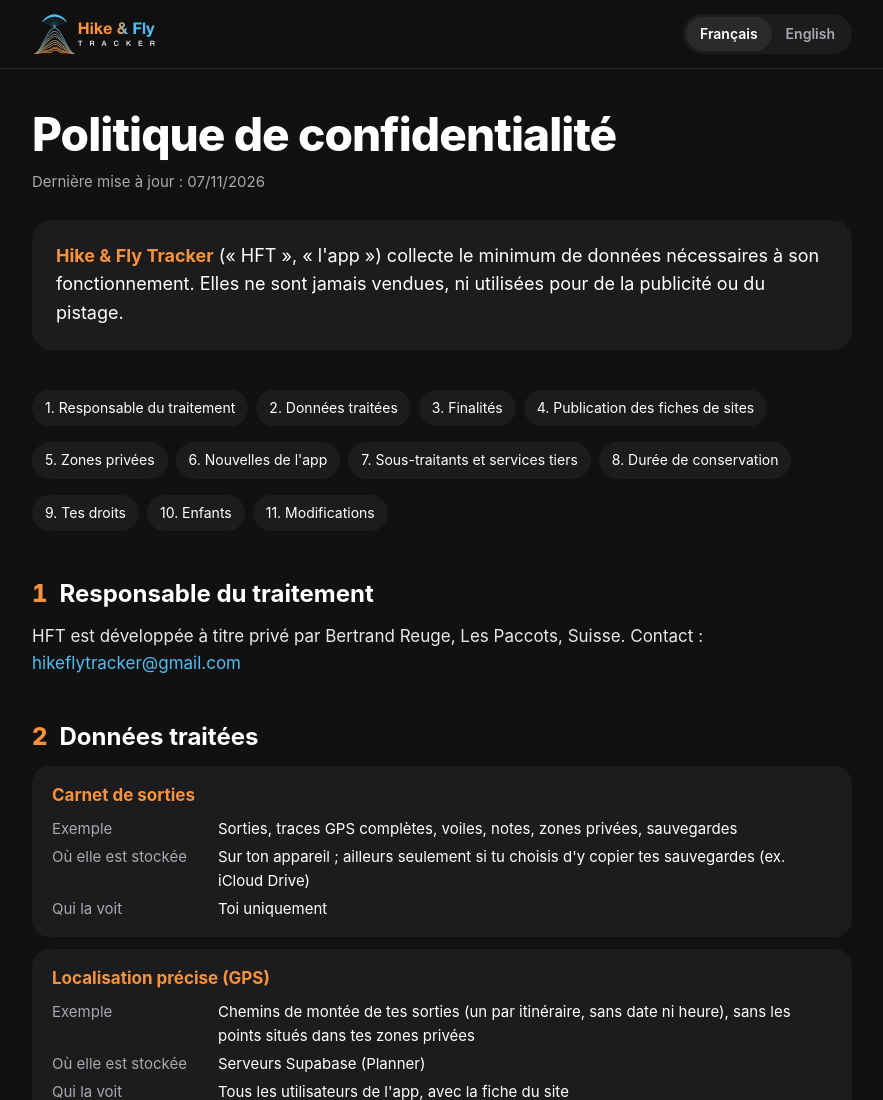
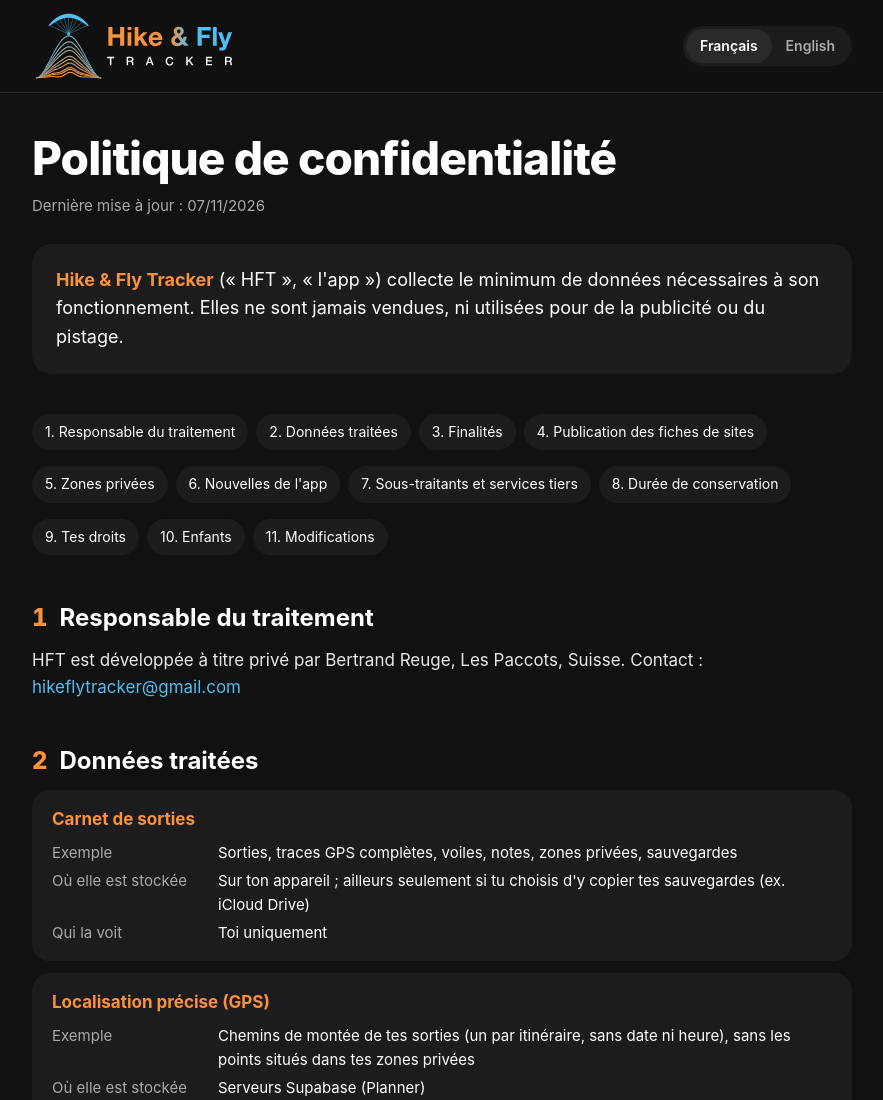
Before and after one commit to bcm92r2hps-tech/hikeflytrackerweb, a plain HTML site: page index.html in a window 1280 px wide. Shown: the top 1100 px of the page, without its empty margins (198-1081 px from the left). Drawn offline with Linux system fonts and the light colour scheme.

Commit message:
Add files via upload

```diff
--- a/style.css
+++ b/style.css
@@ -4,8 +4,8 @@ html{-webkit-text-size-adjust:100%}
 body{margin:0;background:var(--fond);color:var(--texte);font:17px/1.6 -apple-system,BlinkMacSystemFont,"Helvetica Neue",Helvetica,Arial,sans-serif}
 a{color:var(--bleu);text-decoration:none}a:hover{text-decoration:underline}
 .entete{position:sticky;top:0;z-index:5;background:rgba(17,17,17,.85);backdrop-filter:saturate(180%) blur(14px);-webkit-backdrop-filter:saturate(180%) blur(14px);border-bottom:1px solid var(--trait)}
-.entete .dedans{max-width:860px;margin:0 auto;padding:12px 20px;display:flex;align-items:center;justify-content:space-between;gap:16px}
-.entete img{height:44px;width:auto;display:block}
+.entete .dedans{max-width:860px;margin:0 auto;padding:10px 20px;display:flex;align-items:center;justify-content:space-between;gap:16px}
+.entete img{height:72px;width:auto;display:block}
 .langues{display:flex;background:var(--carte);border-radius:999px;padding:3px}
 .langues a{color:var(--gris);font-size:14px;font-weight:600;padding:6px 14px;border-radius:999px}
 .langues a.active{background:var(--carte2);color:var(--texte)}
@@ -31,4 +31,4 @@ li{margin:4px 0}li::marker{color:var(--bleu)}
 .donnee dt{color:var(--gris)}.donnee dd{margin:0}
 .pied{border-top:1px solid var(--trait);margin-top:56px;padding-top:24px;color:var(--gris);font-size:14px;display:flex;flex-wrap:wrap;gap:12px 24px;justify-content:space-between;align-items:center}
 .pied img{height:28px;opacity:.9}
-@media(max-width:600px){body{font-size:16px}.entete img{height:36px}.donnee dl{grid-template-columns:1fr}.donnee dt{margin-top:6px}.intro{font-size:17px;padding:18px}}
+@media(max-width:600px){body{font-size:16px}.entete img{height:56px}.donnee dl{grid-template-columns:1fr}.donnee dt{margin-top:6px}.intro{font-size:17px;padding:18px}}
```
